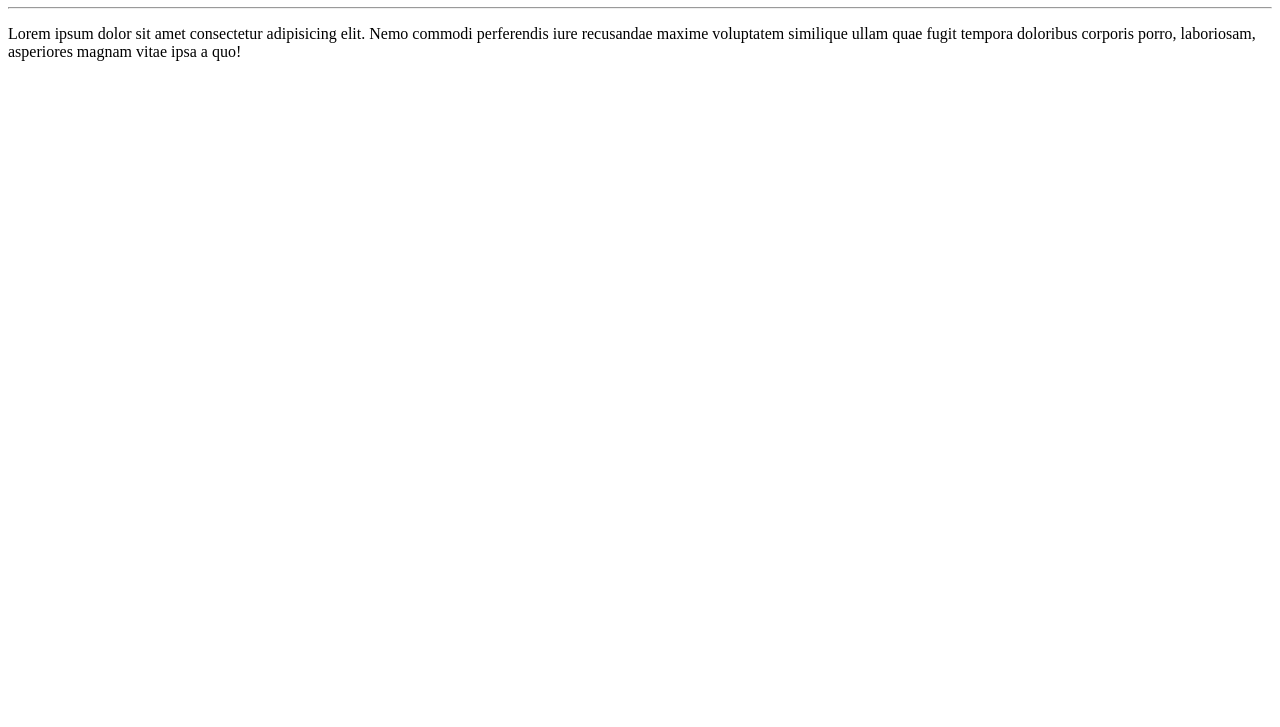
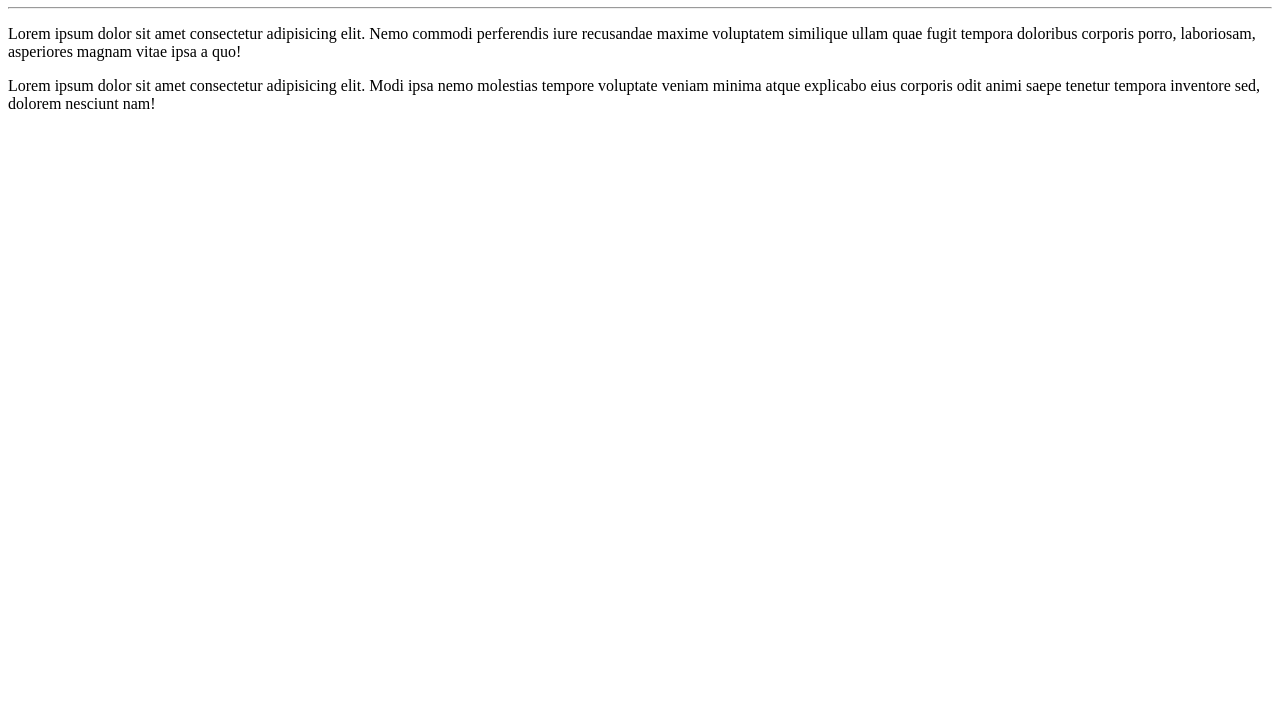
Before and after one commit to Jordana1995/Ola-Mundo, a plain HTML site: page site-exemplo/index.html in a window 1280 px wide. Shown: the part 73-800 px from the top of the page. Drawn offline with Linux system fonts and the light colour scheme.

Commit message:
Atualizado Paragráfo

```diff
--- a/site-exemplo/index.html
+++ b/site-exemplo/index.html
@@ -9,5 +9,6 @@
     <h1>Olá, Mundo!</h1>
     <hr>
     <p>Lorem ipsum dolor sit amet consectetur adipisicing elit. Nemo commodi perferendis iure recusandae maxime voluptatem similique ullam quae fugit tempora doloribus corporis porro, laboriosam, asperiores magnam vitae ipsa a quo!</p>
+    <p>Lorem ipsum dolor sit amet consectetur adipisicing elit. Modi ipsa nemo molestias tempore voluptate veniam minima atque explicabo eius corporis odit animi saepe tenetur tempora inventore sed, dolorem nesciunt nam!</p>
 </body>
 </html>
```
